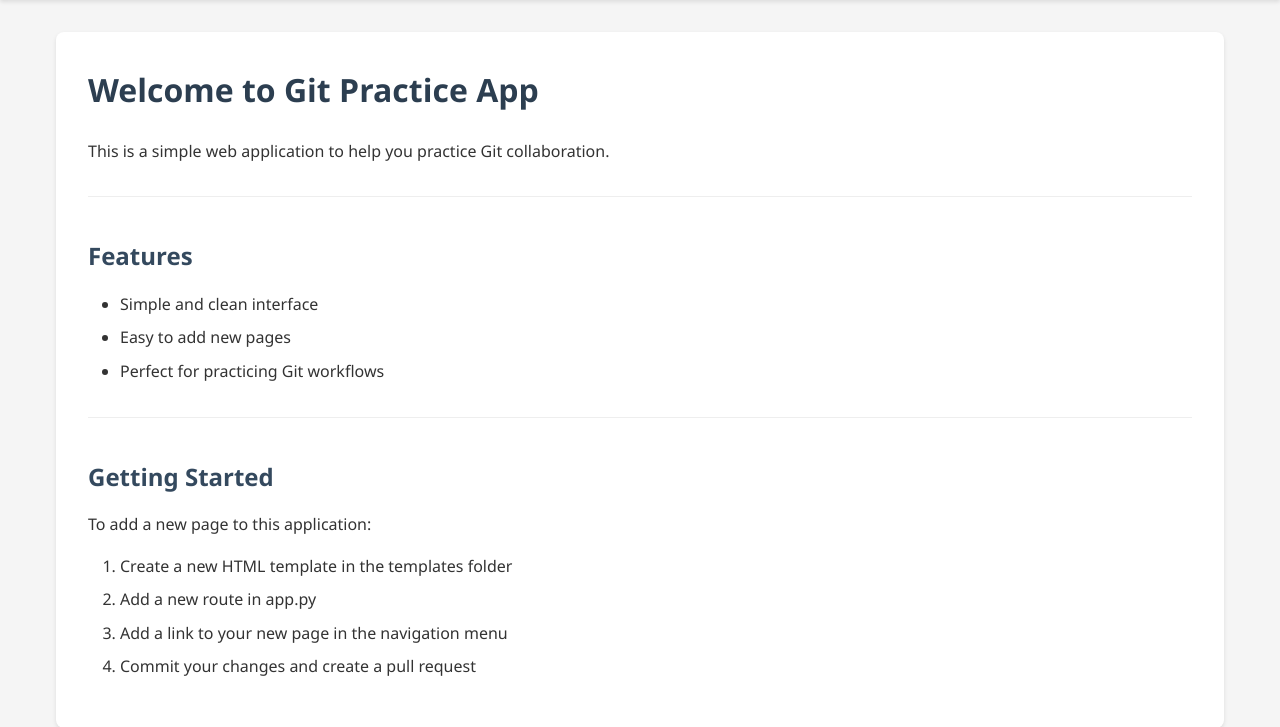
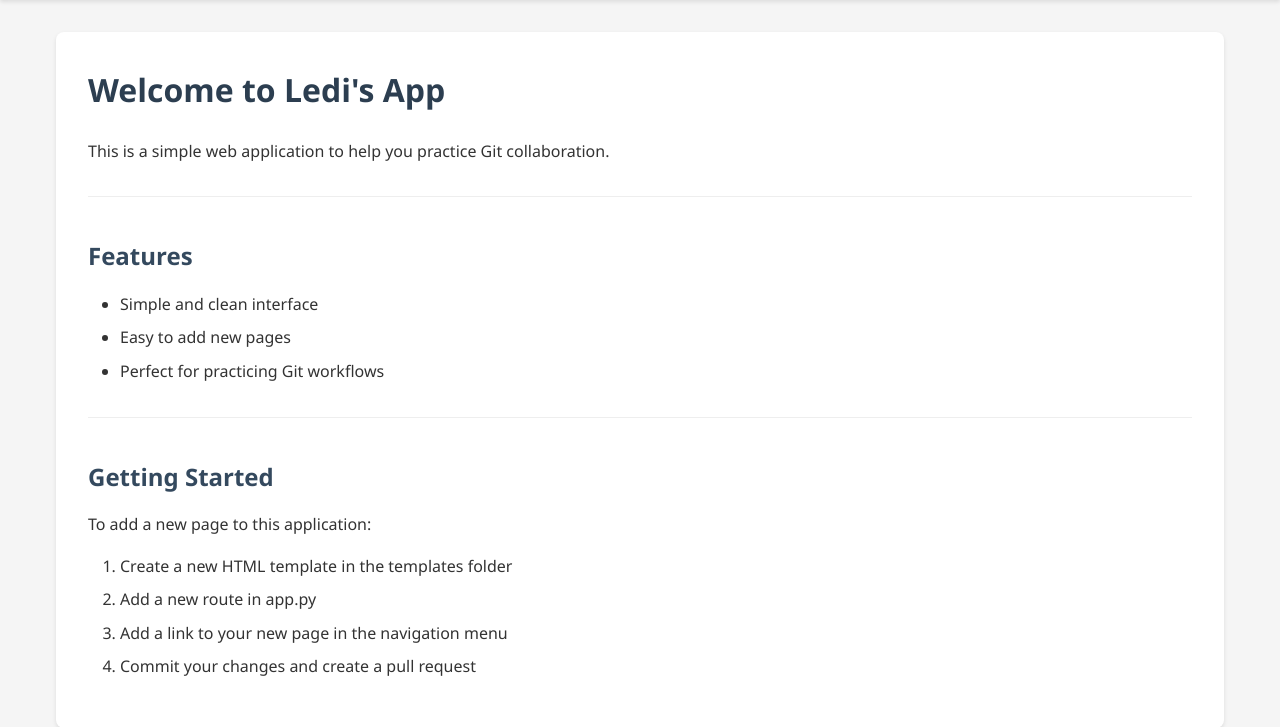
Before and after one commit to baleola/git_learner, a Flask app: page / in a window 1280 px wide. Shown: the part 82-809 px from the top of the page. Run offline with Flask 3, Linux system fonts and the light colour scheme.

Commit message:
updated name

```diff
--- a/templates/index.html
+++ b/templates/index.html
@@ -4,7 +4,7 @@
 
 {% block content %}
 <div class="container">
-    <h1>Welcome to Git Practice App</h1>
+    <h1>Welcome to Ledi's App</h1>
     <p>This is a simple web application to help you practice Git collaboration.</p>
 
     <div class="features">
```
